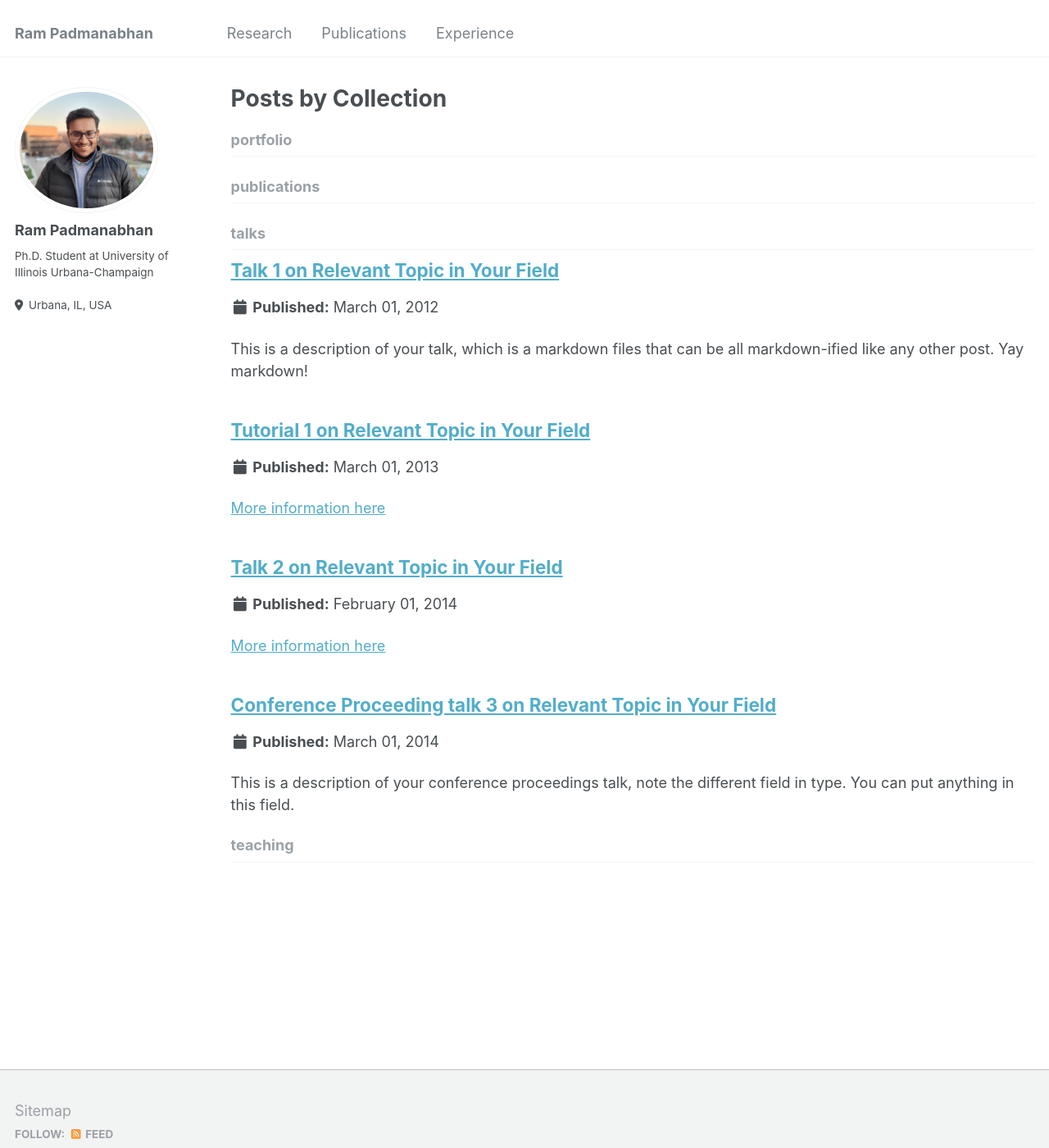
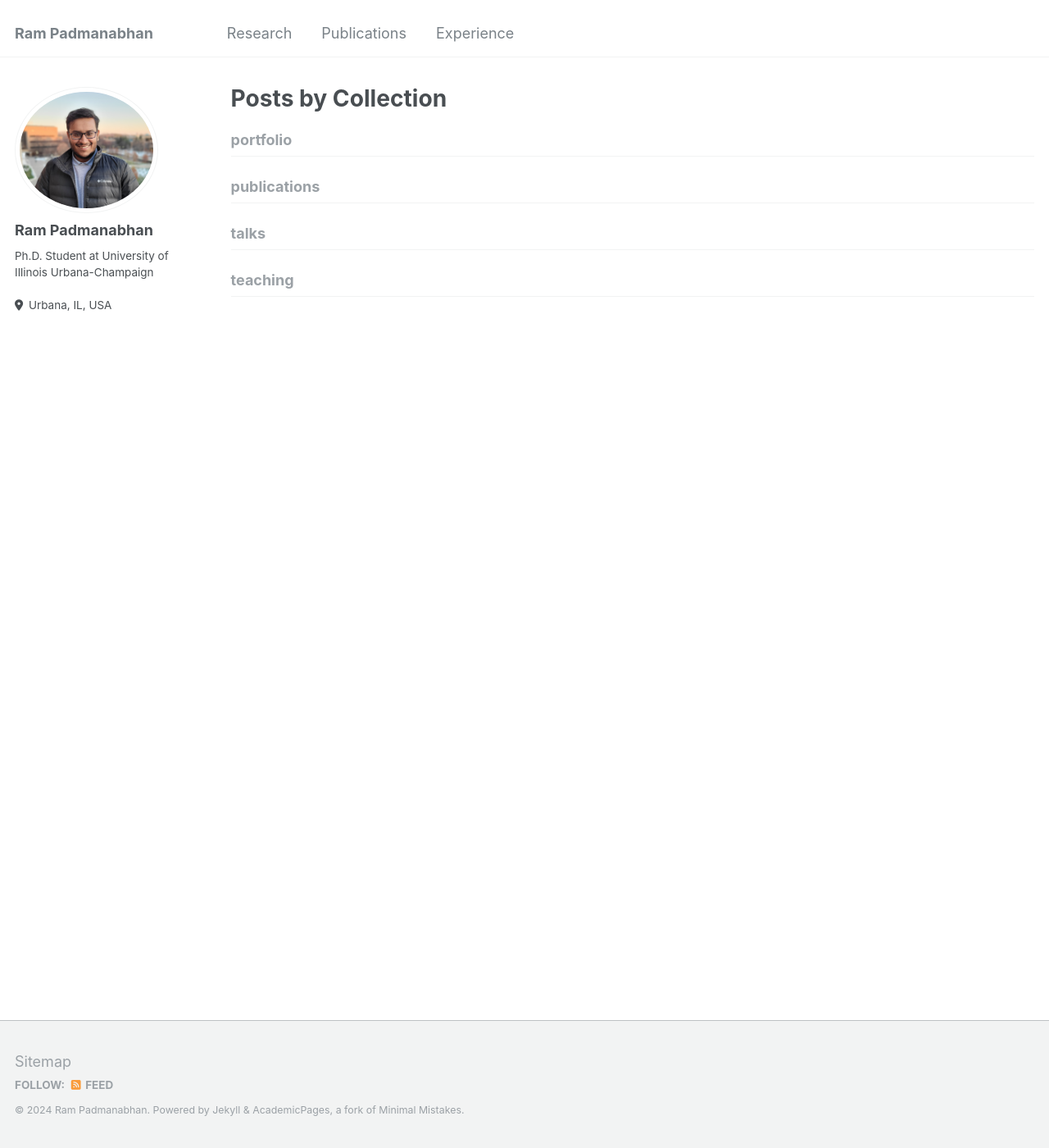
Before and after one commit to ram-p/ram-p.github.io, a Jekyll site: the page built from _pages/collection-archive.html, in a window 1280 px wide and 1400 px high. Shown: the whole window at 82% size. Built offline with Jekyll 4.4.1, drawn with Linux system fonts in a browser that asks for light colours.

```diff
--- a/_talks/2012-03-01-talk-1.md
+++ /dev/null
@@ -1,11 +0,0 @@
----
-title: "Talk 1 on Relevant Topic in Your Field"
-collection: talks
-type: "Talk"
-permalink: /talks/2012-03-01-talk-1
-venue: "UC San Francisco, Department of Testing"
-date: 2012-03-01
-location: "San Francisco, California"
----
-
-This is a description of your talk, which is a markdown files that can be all markdown-ified like any other post. Yay markdown!
--- a/_talks/2013-03-01-tutorial-1.md
+++ /dev/null
@@ -1,13 +0,0 @@
----
-title: "Tutorial 1 on Relevant Topic in Your Field"
-collection: talks
-type: "Tutorial"
-permalink: /talks/2013-03-01-tutorial-1
-venue: "UC-Berkeley Institute for Testing Science"
-date: 2013-03-01
-location: "Berkeley CA, USA"
----
-
-[More information here](http://exampleurl.com)
-
-This is a description of your tutorial, note the different field in type. This is a markdown files that can be all markdown-ified like any other post. Yay markdown!
--- a/_talks/2014-02-01-talk-2.md
+++ /dev/null
@@ -1,13 +0,0 @@
----
-title: "Talk 2 on Relevant Topic in Your Field"
-collection: talks
-type: "Talk"
-permalink: /talks/2014-02-01-talk-2
-venue: "London School of Testing"
-date: 2014-02-01
-location: "London, UK"
----
-
-[More information here](http://example2.com)
-
-This is a description of your talk, which is a markdown files that can be all markdown-ified like any other post. Yay markdown!
--- a/_talks/2014-03-01-talk-3.md
+++ /dev/null
@@ -1,11 +0,0 @@
----
-title: "Conference Proceeding talk 3 on Relevant Topic in Your Field"
-collection: talks
-type: "Conference proceedings talk"
-permalink: /talks/2014-03-01-talk-3
-venue: "Testing Institute of America 2014 Annual Conference"
-date: 2014-03-01
-location: "Los Angeles, CA"
----
-
-This is a description of your conference proceedings talk, note the different field in type. You can put anything in this field.
```
Also changed, not shown: _pages/portfolio.html (deleted, +0 -13 lines), _pages/research.md (+3 -3 lines), _pages/talks.html (deleted, +0 -16 lines), _pages/teaching.html (deleted, +0 -12 lines), 2 other files.
